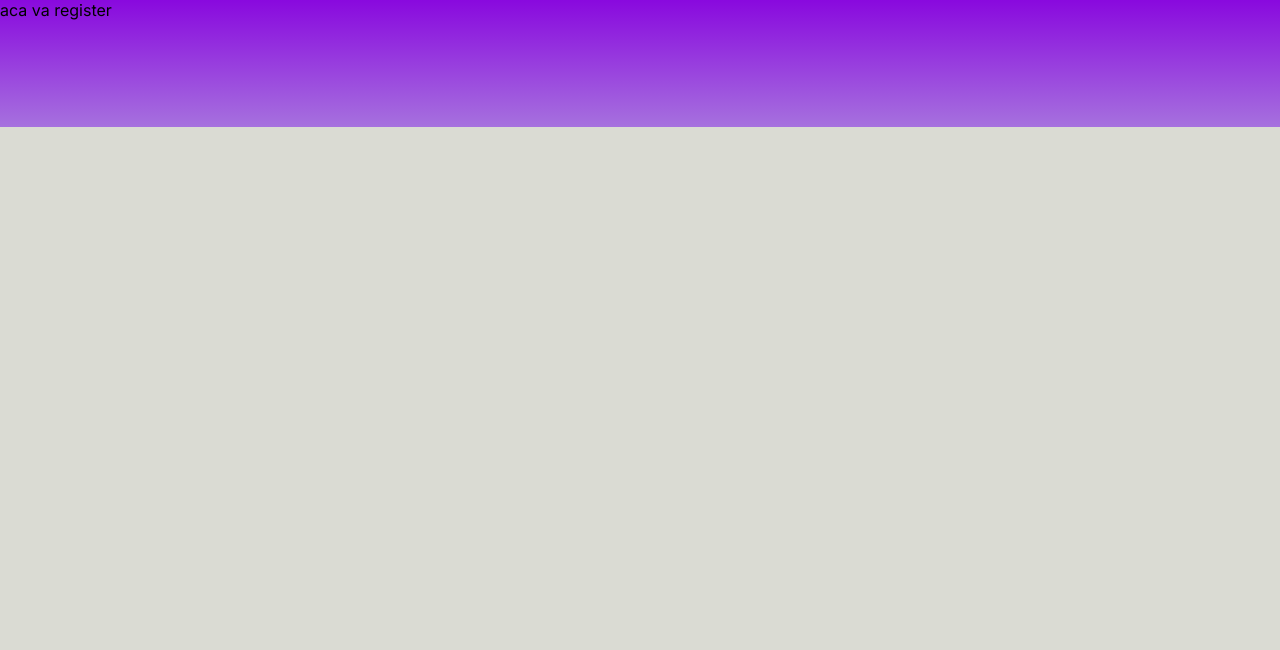
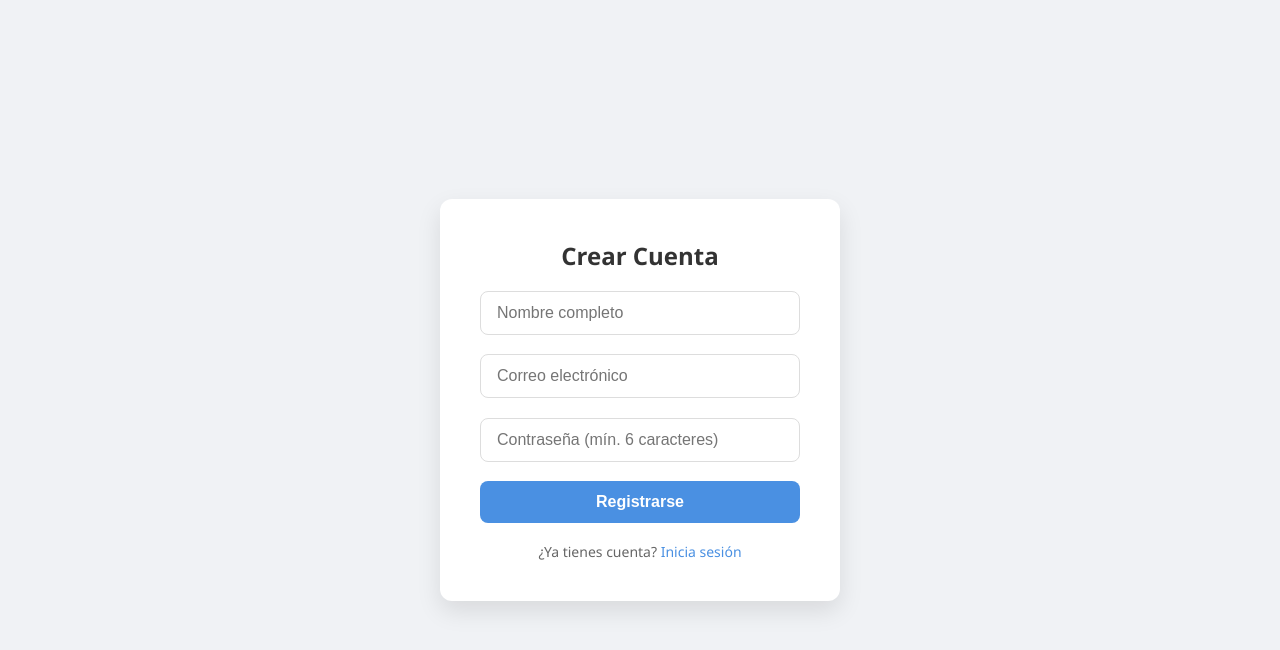
Before and after one commit to camiladomato/clone-whatsapp-camila-domato-react, a React (Vite) app: page /registro in a window 1280 px wide. Shown: the top 650 px of the page. Built offline with nearby package versions, Linux system fonts and the light colour scheme.

Commit message:
ADD registro , y rutas publicas

```diff
--- /dev/null
+++ b/src/components/PublicRoute.jsx
@@ -0,0 +1,15 @@
+import { useContext } from "react";
+import { Navigate } from "react-router-dom";
+import { appContext } from "../context/appContext";
+
+const PublicRoute = ({ children }) => {
+    const { user } = useContext(appContext);
+
+    if (user) {
+        return <Navigate to="/" />;
+    }
+
+    return children;
+};
+
+export { PublicRoute };
--- a/src/pages/Login.jsx
+++ b/src/pages/Login.jsx
@@ -1,7 +1,7 @@
 import { useState } from 'react'
 import { appContext } from '../context/appContext';
 import { useContext } from 'react'
-import { useNavigate } from "react-router-dom";
+import { useNavigate , Link} from "react-router-dom";
 import './styles.css'
 
 const Login = () => {
@@ -61,8 +61,12 @@ return(
            value={password}
         />
         <button type="submit">Enviar</button>
+        <p style={{ textAlign: 'center', fontSize: '14px', color: '#666' }}>
+                    ¿No tienes cuenta? <Link to="/registro" style={{ color: '#4a90e2', textDecoration: 'none' }}>Registrate</Link>
+                </p>
+      </form>
 
-      </form>
+
     </div>
 )
 }
--- a/src/pages/Register.jsx
+++ b/src/pages/Register.jsx
@@ -1,7 +1,119 @@
+import { useState } from "react";
+import { useNavigate, Link } from "react-router-dom";
+import "./styles.css";
+
 const Register = () => {
+    const [formData, setFormData] = useState({
+        nombre: "",
+        email: "",
+        password: "",
+    });
+
+    const [errors, setErrors] = useState({});
+    const navigate = useNavigate();
+
+    const validate = () => {
+        let tempErrors = {};
+
+        if (!formData.nombre) {
+            tempErrors.nombre = "El nombre es obligatorio";
+        } else if (formData.nombre.length < 3) {
+            tempErrors.nombre = "El nombre debe tener al menos 3 caracteres";
+        }
+
+        const emailRegex = /^[^\s@]+@[^\s@]+\.[^\s@]+$/;
+        if (!formData.email) {
+            tempErrors.email = "El email es obligatorio";
+        } else if (!emailRegex.test(formData.email)) {
+            tempErrors.email =
+                "Formato de email inválido (ejemplo: usuario@email.com)";
+        }
+
+        if (!formData.password) {
+            tempErrors.password = "La contraseña es obligatoria";
+        } else if (formData.password.length < 6) {
+            tempErrors.password = "La contraseña debe tener al menos 6 caracteres";
+        }
+
+        setErrors(tempErrors);
+
+        return Object.keys(tempErrors).length === 0;
+    };
+
+    const handleChange = (event) => {
+        setFormData({
+            ...formData,
+            [event.target.name]: event.target.value,
+        });
+
+        if (errors[event.target.name]) {
+            setErrors({
+                ...errors,
+                [event.target.name]: "",
+            });
+        }
+    };
+
+    const handleSubmit = (event) => {
+        event.preventDefault();
+
+        if (validate()) {
+            alert("Registro exitoso. Ahora puedes iniciar sesión.");
+            navigate("/ingresar");
+        }
+    };
+
     return (
-        <>
-        <p>aca va register</p></>
-    )
-}
-export {Register}
+        <div className="login-container">
+            <form className="login-form" onSubmit={handleSubmit}>
+                <h2 style={{ textAlign: "center", color: "#333" }}>Crear Cuenta</h2>
+
+                <input
+                    type="text"
+                    name="nombre"
+                    placeholder="Nombre completo"
+                    onChange={handleChange}
+                    value={formData.nombre}
+                    className={errors.nombre ? "input-error" : ""}
+                />
+                {errors.nombre && <span className="error-text">{errors.nombre}</span>}
+
+                <input
+                    type="email"
+                    name="email"
+                    placeholder="Correo electrónico"
+                    onChange={handleChange}
+                    value={formData.email}
+                    className={errors.email ? "input-error" : ""}
+                />
+                {errors.email && <span className="error-text">{errors.email}</span>}
+
+                <input
+                    type="password"
+                    name="password"
+                    placeholder="Contraseña (mín. 6 caracteres)"
+                    onChange={handleChange}
+                    value={formData.password}
+                    className={errors.password ? "input-error" : ""}
+                />
+                {errors.password && (
+                    <span className="error-text">{errors.password}</span>
+                )}
+
+                <button type="submit">Registrarse</button>
+
+                <p style={{ textAlign: "center", fontSize: "14px", color: "#666" }}>
+                    ¿Ya tienes cuenta?{" "}
+                    <Link
+                        to="/ingresar"
+                        style={{ color: "#4a90e2", textDecoration: "none" }}
+                    >
+                        Inicia sesión
+                    </Link>
+                </p>
+            </form>
+        </div>
+    );
+};
+
+export { Register };
--- a/src/pages/styles.css
+++ b/src/pages/styles.css
@@ -118,3 +118,19 @@ section.no-found a {
 section.no-found a:hover {
   opacity: 0.8;
 }
+/* Estilos adicionales para errores en formularios */
+.error-text {
+    color: #e74c3c;
+    font-size: 12px;
+    margin-top: -10px;
+    margin-bottom: 5px;
+    font-weight: 500;
+}
+
+.login-form input.input-error {
+    border-color: #e74c3c;
+}
+
+.login-form input.input-error:focus {
+    box-shadow: 0 0 0 3px rgba(231, 76, 60, 0.2);
+}
--- a/src/router/RouterApp.jsx
+++ b/src/router/RouterApp.jsx
@@ -5,16 +5,17 @@ import {Register} from "../pages/Register"
 import { NotFound } from "../pages/NotFound"
 import App from "../App"
 import { RouteProtected } from "../components/RouteProtected"
+import { PublicRoute } from "../components/PublicRoute"
 
 
 const RouterApp = () =>{
     return(
         <BrowserRouter>
             <Routes>
-                <Route path="/ingresar" element={<Login/>}></Route>
+                <Route path="/ingresar" element={<PublicRoute><Login/></PublicRoute>}></Route>
                 <Route path="/" element={<RouteProtected><App /></RouteProtected>}></Route>
                 <Route path="/acerca" element={<ReadmePage />}></Route>
-                <Route path="/registro" element={<Register />}></Route>
+                <Route path="/registro" element={<PublicRoute><Register /></PublicRoute>}></Route>
                 <Route path="*" element={<NotFound />}></Route>
             </Routes>
         </BrowserRouter>
```
